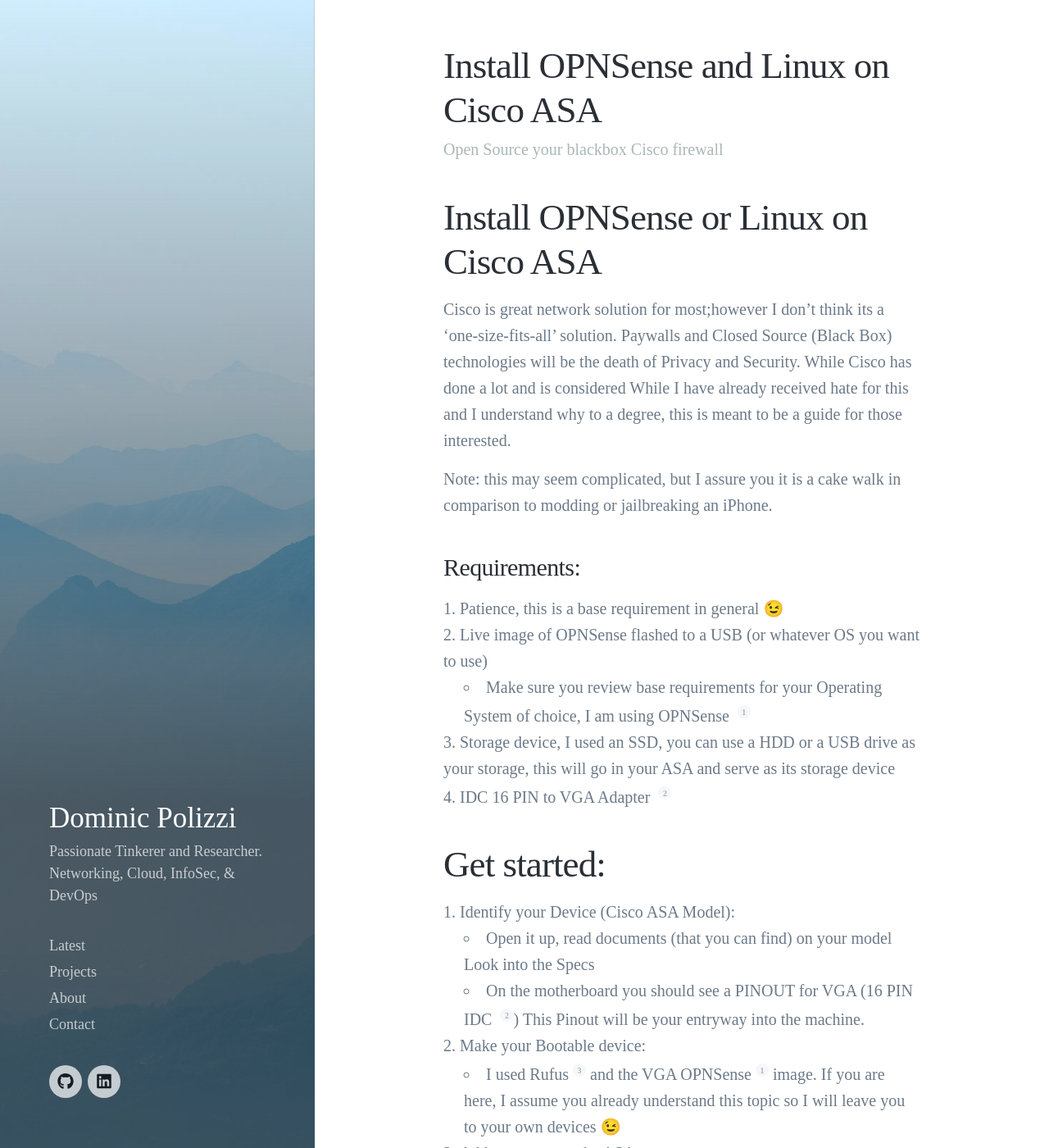
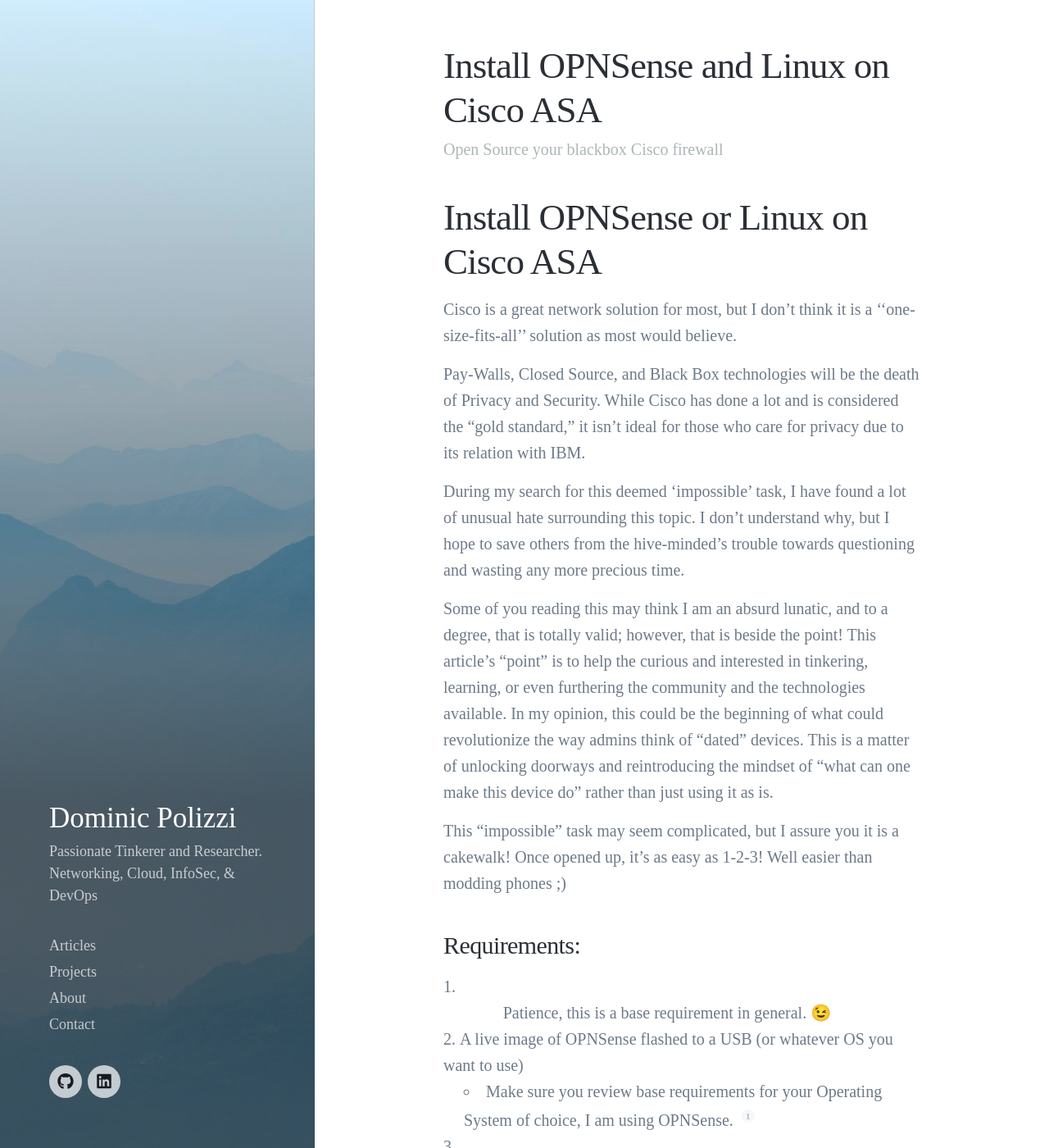
Before and after one commit to DomPolizzi/DomPolizzi.github.io, a Jekyll site: the page built from _projects/2022-02-14-asa-modding.md, in a window 1280 px wide and 1400 px high. Shown: the whole window at 82% size. Built offline with Jekyll 4.4.1, drawn with Linux system fonts in a browser that asks for light colours; nearby versions of some CDN libraries; some web fonts are replaced; some of the changed text lies outside the part shown.

Commit message:
Changes to site

```diff
--- a/_data/settings.yml
+++ b/_data/settings.yml
@@ -10,7 +10,7 @@
 
 menu_settings:
   menu_items:
-    - title: 'Latest'
+    - title: 'Articles'
       url: '/'
     - title: 'Projects'
       url: '/projects/'
--- a/_projects/2022-02-14-asa-modding.md
+++ b/_projects/2022-02-14-asa-modding.md
@@ -8,44 +8,71 @@
 
 ## Install OPNSense or Linux on Cisco ASA
 
-Cisco is great network solution for most;however I don’t think its a 'one-size-fits-all' solution. Paywalls and Closed Source (Black Box) technologies will be the death of Privacy and Security. While Cisco has done a lot and is considered While I have already received hate for this and I understand why to a degree, this is meant to be a guide for those interested.
+Cisco is a great network solution for most, but I don't think it is a ''one-size-fits-all'' solution as most would believe.
 
-Note: this may seem complicated, but I assure you it is a cake walk in comparison to modding or jailbreaking an iPhone.
+Pay-Walls, Closed Source, and Black Box technologies will be the death of Privacy and Security. While Cisco has done a lot and is considered the "gold standard," it isn't ideal for those who care for privacy due to its relation with IBM.
+
+During my search for this deemed 'impossible' task, I have found a lot of unusual hate surrounding this topic. I don't understand why, but I hope to save others from the hive-minded's trouble towards questioning and wasting any more precious time.
+
+Some of you reading this may think I am an absurd lunatic, and to a degree, that is totally valid; however, that is beside the point!
+This article's "point" is to help the curious and interested in tinkering, learning, or even furthering the community and the technologies available. In my opinion, this could be the beginning of what could revolutionize the way admins think of "dated" devices. This is a matter of unlocking doorways and reintroducing the mindset of "what can one make this device do" rather than just using it as is.
+
+
+This "impossible" task may seem complicated, but I assure you it is a cakewalk! Once opened up, it's as easy as 1-2-3! Well easier than modding phones ;)
 
 ### Requirements:
 
-1.	Patience, this is a base requirement in general 😉
-2.  Live image of OPNSense flashed to a USB (or whatever OS you want to use)
-*	Make sure you review base requirements for your Operating System of choice, I am using OPNSense [^2]
-3.	Storage device, I used an SSD, you can use a HDD or a USB drive as your storage, this will go in your ASA and serve as its storage device
+1.	Patience, this is a base requirement in general. 😉
+
+2.  A live image of OPNSense flashed to a USB (or whatever OS you want to use)
+*	Make sure you review base requirements for your Operating System of choice, I am using OPNSense. [^2]
+
+3.	Storage device, I used an SSD; you can use an HDD or a USB drive as your storage. This will go in your ASA and serve as its storage device.
+
 4.	IDC 16 PIN to VGA Adapter [^1]
 
 
-## Get started:
+### Get started:
 
 1. Identify your Device (Cisco ASA Model):
-* Open it up, read documents (that you can find) on your model Look into the Specs
-* On the motherboard you should see a PINOUT for VGA (16 PIN IDC [^1]) This Pinout will be your entryway into the machine.
+* Open it up, read documents (that you can find) on your model, look into the specifcations
+* On the motherboard, you should see a PINOUT for VGA (16 PIN IDC [^1]). This PINOUT will be your entryway into the machine and allow you to bypass ROMMON.
 
 2. Make your Bootable device:
-* I used Rufus[^3] and the VGA OPNSense[^2] image. If you are here, I assume you already understand this topic so I will leave you to your own devices 😉
+* I used Rufus[^3] and the VGA OPNSense[^2] image. If you are here, I assume you already understand this topic, so I will leave you to your own devices 😉
 
-3. Add your parts to the ASA
-* I added an SSD to the front of it, 250GB should be plenty
-* Add RAM if you want, I have 32GB already in mine
+3. Add your parts to the CISCO ASA
+* I added an SSD to the front of it, 250GB should be more than enough
+* Add RAM if you want; I have 32GB already in mine but it depends on the specs/limits of your device
 * Attach your Adapter[^1] and connect the VGA to a screen
 * Attach a keyboard and your bootable device
 
-## Show time:
+### Show time:
 
 1. Power on your device and enter the bios (Hitting F2 for me)
 * (boot screen took almost a minute to appear after power-on)
-2. In BIOS, Disable ROMMON
+
+2. In BIOS, Disable ROMMON.
+
 3. Switch the boot order; Make the USB the primary and HDD (boot device) as secondary.
-4. Save changes and reboot
+
+4. Save changes and reboot.
+
 5. Enjoy the POWER! - Powering the ASA back on should find the bootable device.
 * Install your Operating system!
+BONUS Points if you can run DOOM on it . . .
 
+
+### Conclusion:
+
+As of writing this, I have OPNSense running on my CISCO ASA-5555X! These modifications have turned this once scrapped device into a fantastic multi-purpose machine for my home network, free of the subscriptions and closed source limitations. The best part is I have control over the device the way I want to have it.
+
+I hope this helps; feel free to email me or message me on Linkedin;  I love to collaborate and conversate! Let me know your experiences, I have seen EXSXi running on these mini powerhouses, which is brilliant!
+
+ All the best,
+ Dominic
+
+ #### Links:
 
 [^1]: [VGA Port HD15F Adapter to IDC16 from PC Cables](https://www.pccables.com/VGA_PORT_HD15F_PORT_To_IDC16.html).
 [^2]: [OPNSense](https://opnsense.org/).
--- a/index.html
+++ b/index.html
@@ -1,7 +1,7 @@
 ---
 layout: default
-title: A stunning personal blog Jekyll theme
-description: Journal is a stunning personal blog Jekyll theme with an image-focused design.
+title: Wander & Wonder
+description: Here to contribute
 featured_image: /images/demo/demo-landscape.jpg
 ---
 
```
